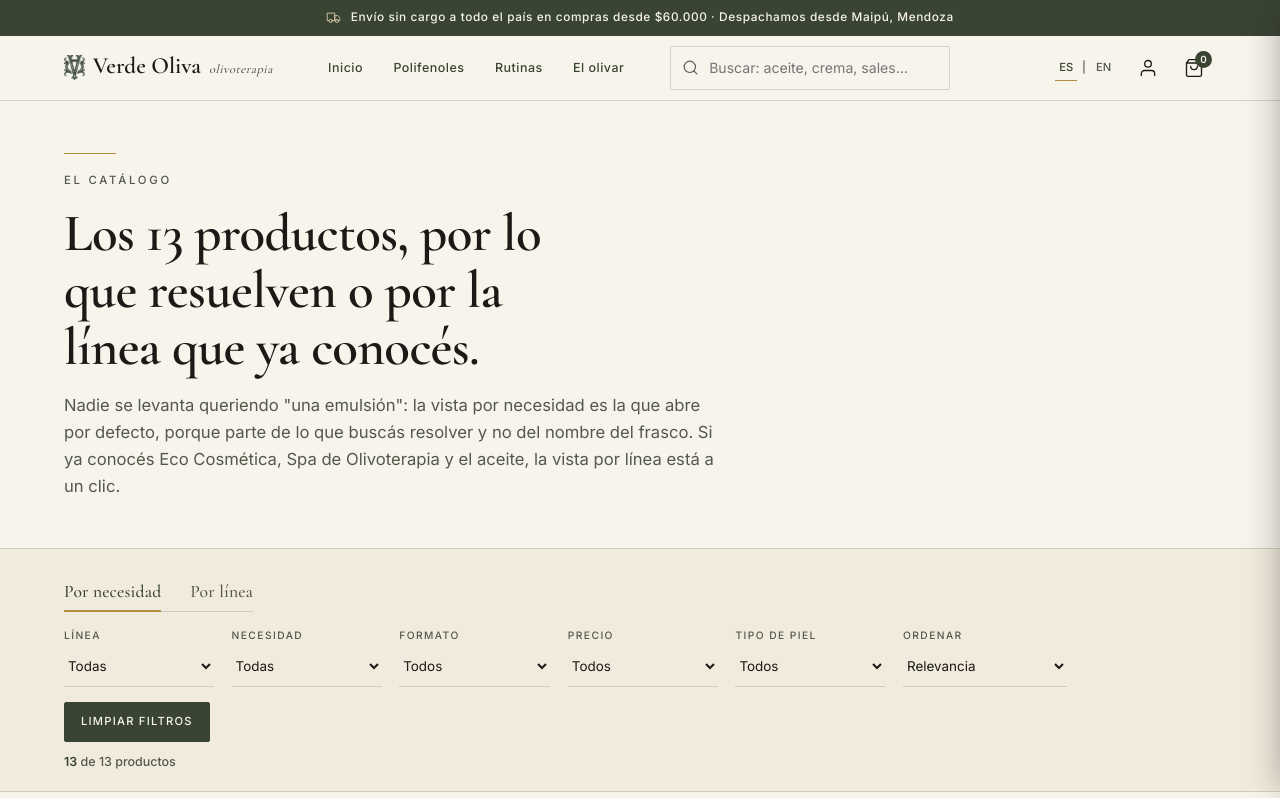
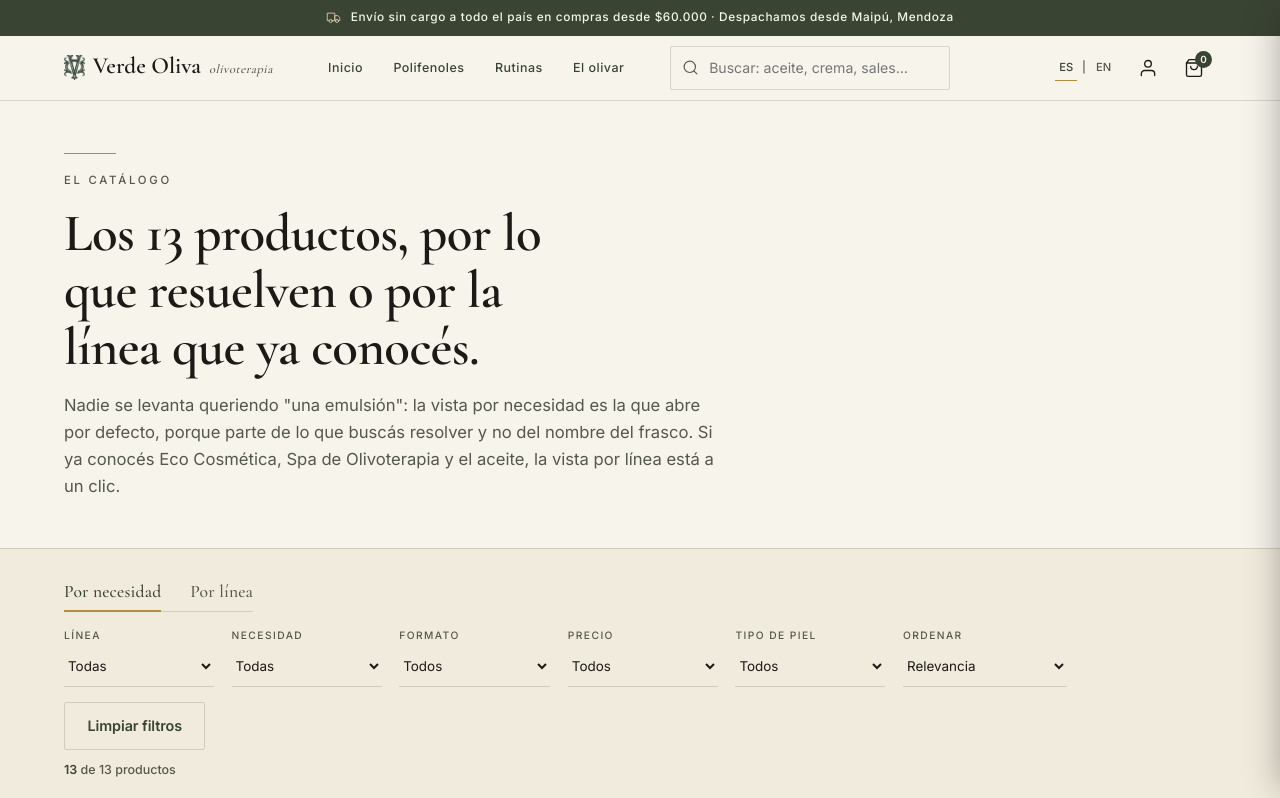
Before and after one commit to cerditoprogamador/verde-oliva-ecommerce, a plain HTML site: page sitio/catalogo.html in a window 1280 px wide. Shown: the top 798 px of the page. Drawn offline with nearby package versions, Linux system fonts and the light colour scheme; no server answers.

Commit message:
Remove catalogo.html's stale local .btn override
It was shadowing the new sitewide button redesign (base.css) with the
old uppercase+letterspaced small button, since it predated that change
and was only ever meant to preserve catalogo's denser scale from the
CSS extraction — not to keep a different button style.

```diff
--- a/sitio/catalogo.html
+++ b/sitio/catalogo.html
@@ -38,11 +38,6 @@ h1,h2,h3,h4{font-family:var(--fs);font-weight:600;line-height:1.08;margin:0;lett
 .dark .kicker,.dark .gcount,.dark .sub{color:var(--arena)}
 .rule-oro{height:1px;background:var(--oro);border:0;width:52px;margin:0 0 1.2rem}
 [id]{scroll-margin-top:calc(var(--hh) + 64px)}
-.btn{display:inline-flex;align-items:center;justify-content:center;gap:.55rem;min-height:46px;
- padding:.75rem 1.5rem;background:var(--oliva);color:var(--crema);border:1px solid var(--oliva);
- font:500 .76rem/1 var(--fb);letter-spacing:.11em;text-transform:uppercase;text-decoration:none;
- border-radius:2px;cursor:pointer;transition:background .2s var(--e),color .2s var(--e),border-color .2s var(--e)}
-.btn-sm{min-height:40px;padding:.55rem 1rem;font-size:.7rem}
 .dark a:focus-visible,.dark button:focus-visible,.dark select:focus-visible{outline-color:var(--crema)}
 .logo{display:flex;align-items:baseline;gap:.5rem;text-decoration:none;color:inherit;cursor:pointer}
 .logo-m{font-family:var(--fs);font-size:1.45rem;font-weight:600;white-space:nowrap}
```
